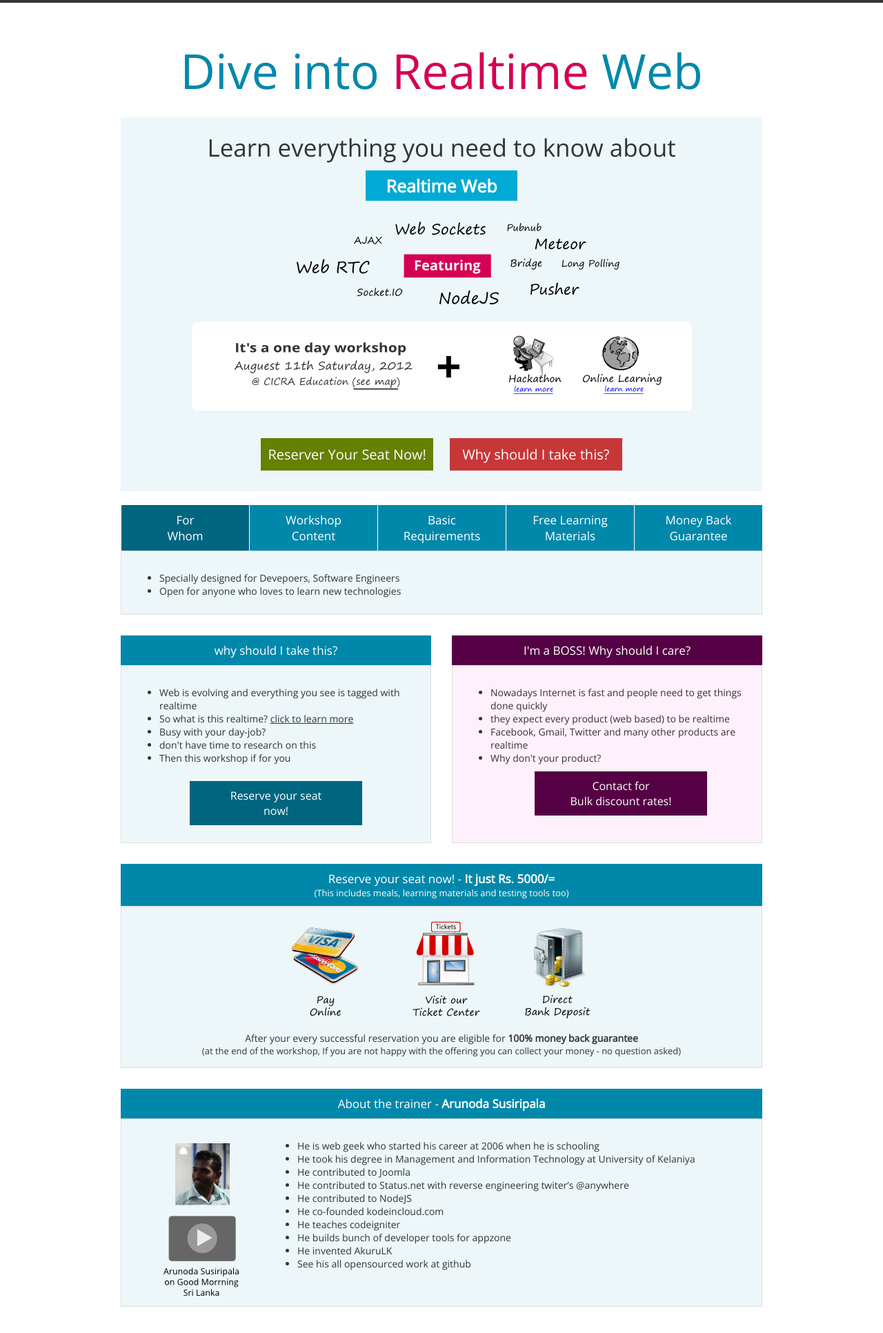
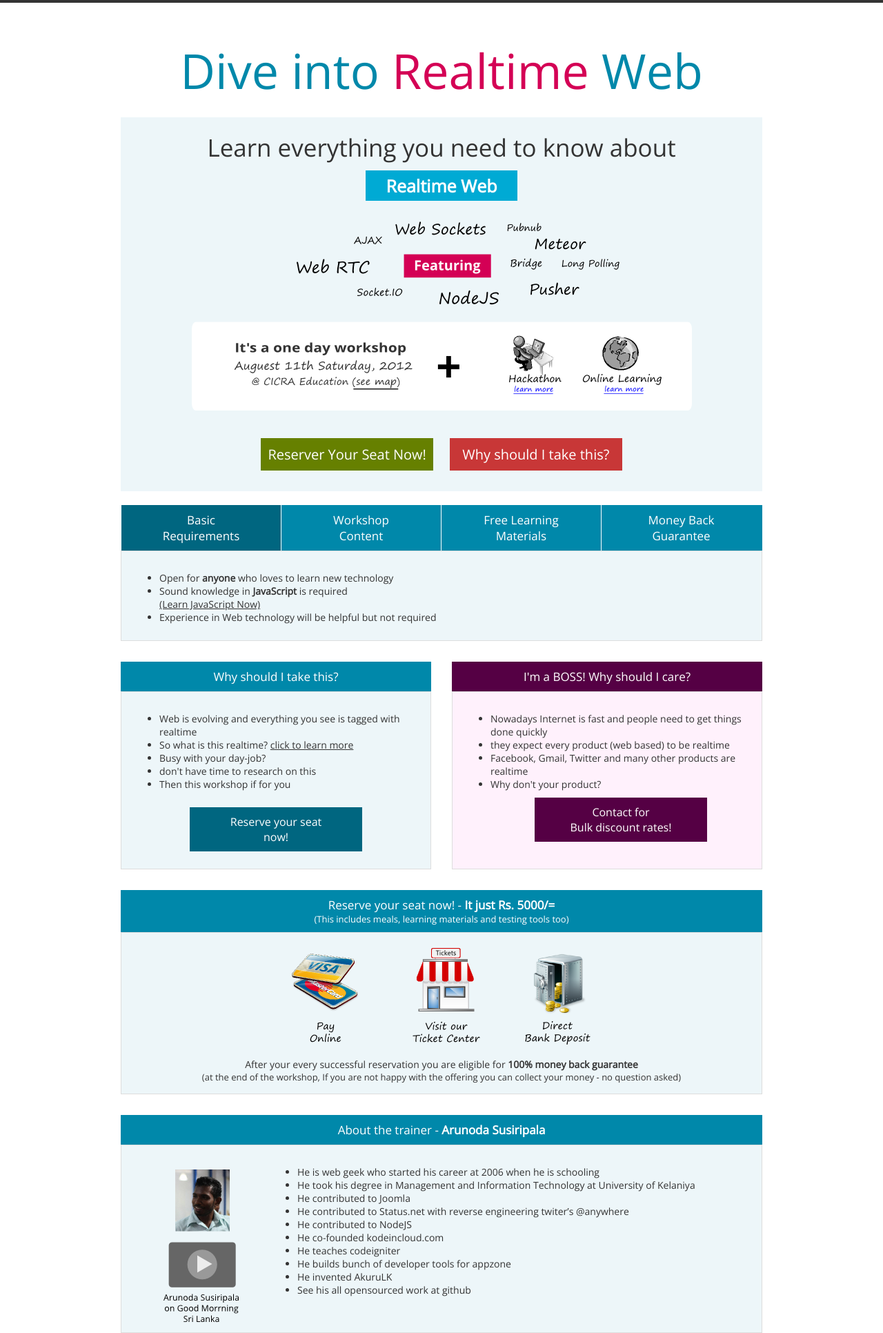
Before and after one commit to learnitcorrect/learnitcorrect.github.com, a Jekyll site: the page realtime-web/index.html, which Jekyll copies as it is, in a window 1280 px wide. Shown: the whole page at 69% size. Built offline with Jekyll 4.4.1, drawn with Linux system fonts in a browser that asks for light colours; before the commit the page ends 1894 px from its top, so only the background shows below that.

```diff
--- a/realtime-web/index.html
+++ b/realtime-web/index.html
@@ -1,7 +1,10 @@
 <html>
 <head>
 
+	<title>Dive into Realtime Web with Arunoda</title>
 	<link rel="stylesheet" type="text/css" href="main.css">
+	<script type="text/javascript" src='/js/jquery.min.js'></script>
+	<script type="text/javascript" src='main.js'></script>
 </head>
 <body>
 
@@ -19,30 +22,50 @@
 		</div>
 		<div id='info-bar' class='box'>
 			<div id='info-titles' class='b_title'>
-				<div id='for-whom' class='info-selected tab'>For<br>Whom</div>
+				<div id='basic-requirments' class='info-selecte tab '>Basic<br>Requirements</div>
 				<div id='workshop-content' class='tab '>Workshop<br>Content</div>
-				<div id='fbasic-requirments' class='tab '>Basic<br>Requirements</div>
 				<div id='free-learning-meterials' class='tab'>Free Learning<br>Materials</div>
 				<div id='money-back-guarantee' class='tab'>Money Back<br>Guarantee</div>
 				<div style='clear: both;'></div>
 			</div>
 			<div id='info-content' class='b_content'>
-				<div id='for-whom-c'>
+				<div id='basic-requirments-c'>
 					<ul>
-						<li>Specially designed for Devepoers, Software Engineers</li>
-						<li>Open for anyone who loves to learn new technologies</li>
+						<li>Open for <b>anyone</b> who loves to learn new technology</li>
+						<li>
+							Sound knowledge in <b>JavaScript</b> is required<br>
+							<a href='http://www.codecademy.com/learn' target='_blank'>(Learn JavaScript Now)</a>
+						</li>
+						<li>Experience in Web technology will be helpful but not required</li>
 					</ul>
 				</div>
-				<div id='workshop-content-c'></div>
-				<div id='basic-requirments-c'></div>
-				<div id='free-learning-meterials-c'></div>
-				<div id='money-back-guarantee-c'></div>
+				<div id='workshop-content-c'>
+					<ul>
+						<li>covers <b>concepts, technology and tools</b> behind realtime web</li>
+						<li>It will be a mix of both <b>lessons and lab sessions</b></li>
+						<li><a href="#">Download Complete Content with Agenda</a></li>
+					</ul>
+				</div>
+				<div id='free-learning-meterials-c'>
+					<ul>
+						<li><b>Missing Realtime Web Manual</b> - including examples and howto guides</li>
+						<li><b>Realtime web toolkit</b> - tools and libraries you need to work with realtime web</li>
+						<li>Free Stationary</li>
+					</ul>
+				</div>
+				<div id='money-back-guarantee-c'>
+					<ul>
+						<li><b>100% money back guarantee</b></li>
+						<li>At the end of the workshop, If you are not happy with the offering you can collect your money</li>
+						<li>No question asked</li>
+					</ul>
+				</div>
 			</div>
 		</div>
 
 		<div id='convince-bar'>
 			<div class='box' id='convince-dev'>
-				<div class='b_title'>why should I take this?</div>
+				<div class='b_title'>Why should I take this?</div>
 				<div class='b_content'>
 						<ul>
 							<li>Web is evolving and everything you see is tagged with realtime</li>
--- a/realtime-web/main.css
+++ b/realtime-web/main.css
@@ -20,8 +20,8 @@ body, div, a, input, select, button, textarea {
 
 #title {
 	margin: 50px 0px 0px 0px;
+	font-size: 70px;
 	font-weight: normal;
-	font-size: 70px;
 	color: #0088aa;
 }
 
@@ -103,7 +103,7 @@ body, div, a, input, select, button, textarea {
 .tab {
 	background-color: #0088aa;
 	float: left;
-	width: 185px;
+	width: 231px;
 	font-size: 17px;
 	color: #fff;
 	padding: 10px 0px 10px 0px;
--- /dev/null
+++ b/realtime-web/main.js
@@ -0,0 +1,16 @@
+$(function() {
+
+	$('#info-titles .tab').click(function() {
+
+		$('#info-titles .tab').removeClass('info-selected');
+		$(this).addClass('info-selected');
+
+		//show the content
+		$('#info-content div').hide();
+		$('#' + $(this).attr('id') + '-c').show();
+
+	});
+
+	$('#info-titles #basic-requirments').click();
+
+});
```
Also changed, not shown: _posts/blog/2012-08-07-youtube-curiosity-weird.md (added, +22 -0 lines), images/blog/youtube-c-w-thumb.png (added), images/blog/youtube-c.png (added).
